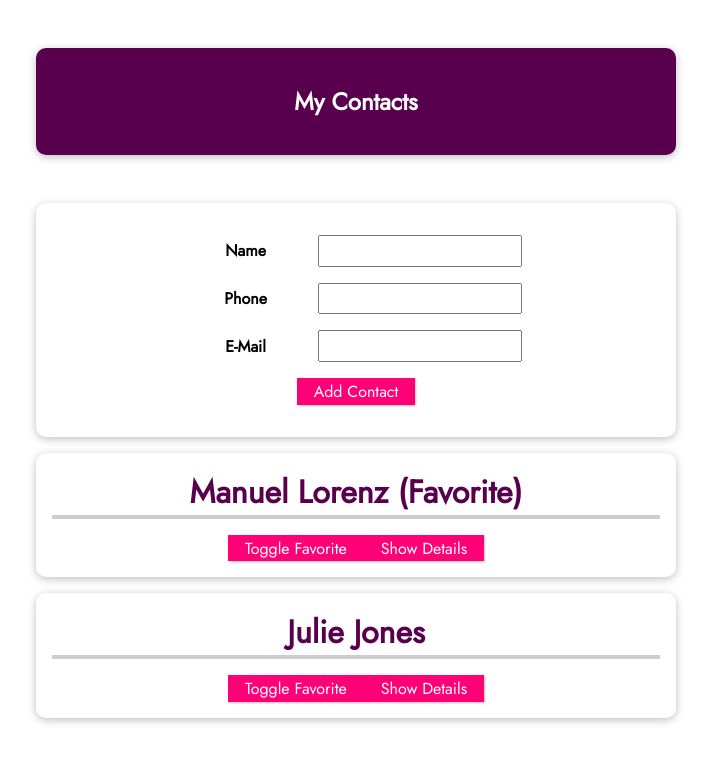
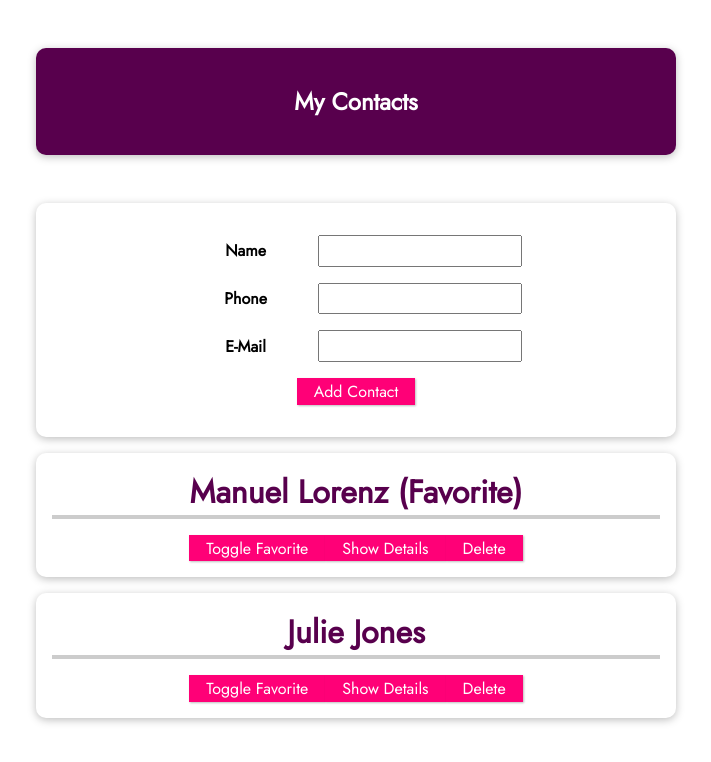
Before and after one commit to plarrea/vue-contact-list-example, a Vue app: page / in a window 1280 px wide. Shown: the top 762 px of the page, without its empty margins (284-995 px from the left). Built offline with nearby package versions, Linux system fonts and the light colour scheme.

Commit message:
delete contact feature

```diff
--- a/src/App.vue
+++ b/src/App.vue
@@ -12,6 +12,7 @@
         :phone-number="contact.phone"
         :is-favorite="contact.isFavorite"
         @toggle-favorite="toggleFavoriteStatus"
+        @delete-contact="deleteContact"
       />
     </ul>
   </section>
@@ -48,7 +49,7 @@ export default {
   },
   methods: {
     toggleFavoriteStatus(contactId) {
-      const contact = this.contacts.find((f) => f.id === contactId);
+      const contact = this.contacts.find((c) => c.id === contactId);
       if (contact) {
         contact.isFavorite = contact.isFavorite === "1" ? "0" : "1";
       }
@@ -62,6 +63,9 @@ export default {
         isFavorite: "0",
       };
       this.contacts.unshift(newContact);
+    },
+    deleteContact(contactId) {
+      this.contacts = this.contacts.filter((c) => c.id !== contactId);
     },
   },
 };
--- a/src/components/ContactItem.vue
+++ b/src/components/ContactItem.vue
@@ -9,6 +9,7 @@
       <li><strong>Phone:</strong>{{ phoneNumber }}</li>
       <li><strong>Email:</strong>{{ emailAddress }}</li>
     </ul>
+    <button @click="deleteFriend">Delete</button>
   </li>
 </template>
 
@@ -46,6 +47,14 @@ export default {
       if (id) {
         return true;
       } else {
+        console.warn("id is missing");
+        return false;
+      }
+    },
+    "delete-contact": (id) => {
+      if (id) {
+        return true;
+      } else {
         console.warn("Id is missing");
         return false;
       }
@@ -63,6 +72,9 @@ export default {
     togleFavorite() {
       this.$emit("toggle-favorite", this.id);
     },
+    deleteFriend() {
+      this.$emit("delete-contact", this.id);
+    },
   },
 };
 </script>
```
